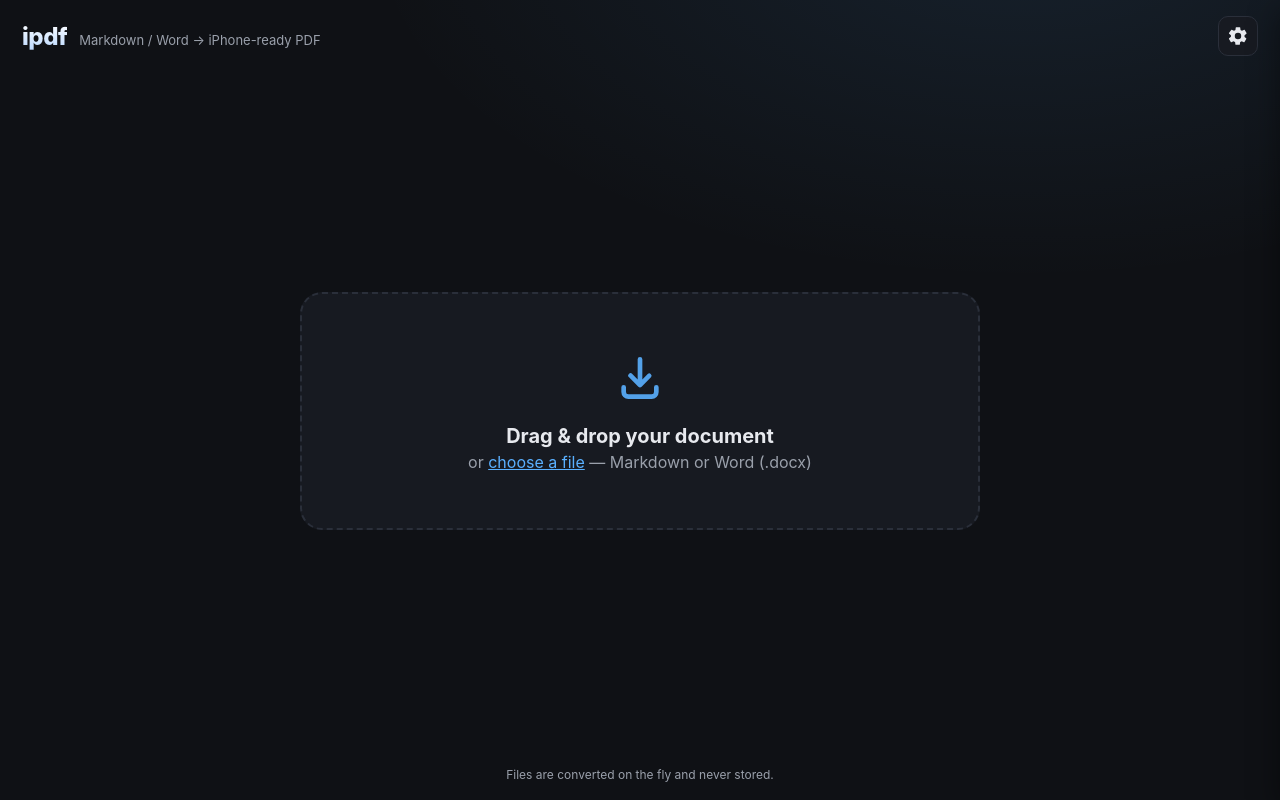
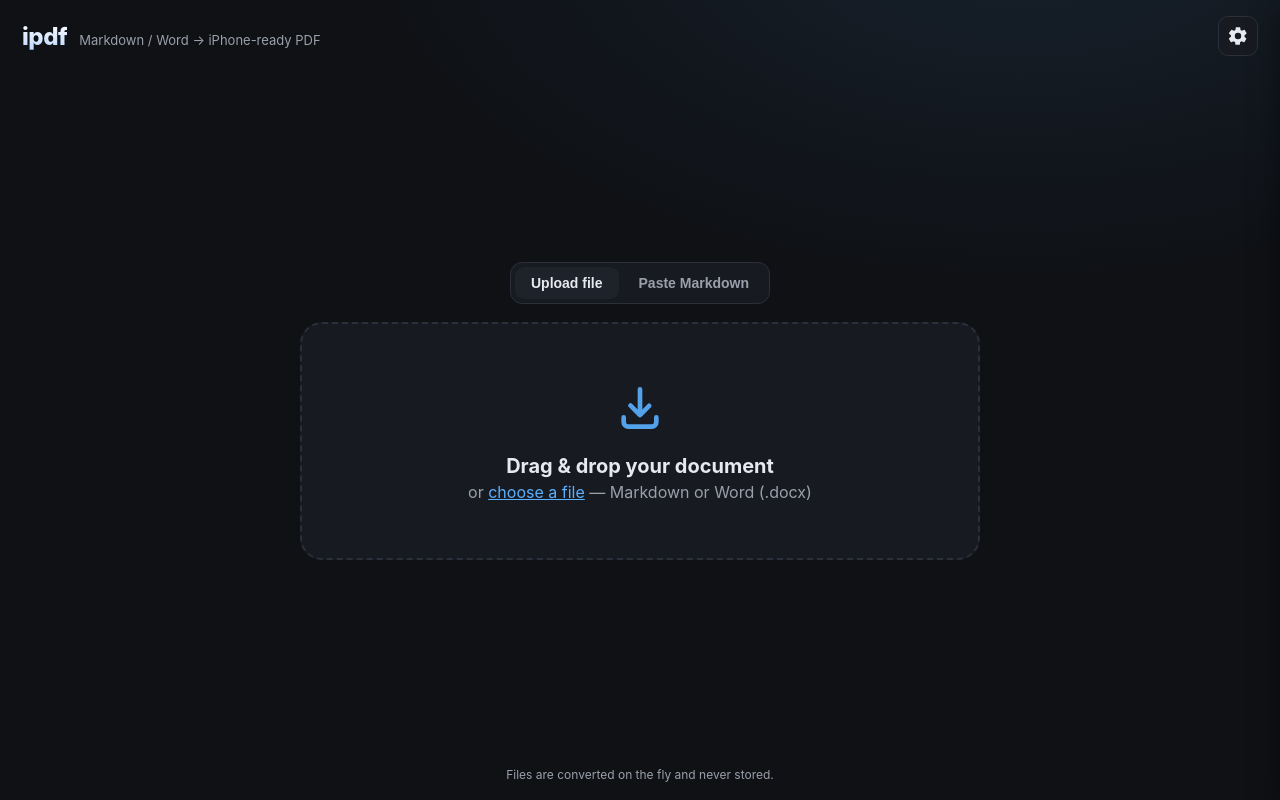
Before and after one commit to motdiem/ipdf, a Flask app: page / in a window 1280 px wide. Run offline with Flask 3, Linux system fonts and the light colour scheme.

Commit message:
web: add 'Paste Markdown' input mode alongside file upload
The web app now offers two input modes via a toggle:
- Upload file (existing drag-and-drop)
- Paste Markdown: a textarea + Convert button (Cmd/Ctrl+Enter also converts)

Backend: /convert accepts either a 'file' upload or a 'text' form field of
pasted Markdown. Pasted content is written to a temp pasted.md, treated as
Markdown, and run through the same hardened converter (SSRF-safe fetcher,
validated options, concurrency cap). The download is named after the
document's first heading. A file takes precedence if both are present.

Frontend: shared submit path for both modes; the inert JSON-bootstrap and
strict CSP (no unsafe-inline) are preserved. Desktop app inherits paste too,
since it serves the same UI.

Tests: +4 webapp tests (paste -> PDF with title-derived name, empty-text 400,
missing-input 400, options applied). 51 tests total, all passing.

```diff
--- a/webapp/app.py
+++ b/webapp/app.py
@@ -180,20 +180,26 @@ def _build_options(form) -> RenderOptions:
 
 @app.post("/convert")
 def convert():
-    if "file" not in request.files:
-        abort(400, "No file was uploaded.")
-    upload = request.files["file"]
-    if not upload.filename:
-        abort(400, "No file was selected.")
+    # Two input modes: an uploaded file, or Markdown pasted into the form's
+    # `text` field. A file takes precedence if both are somehow present.
+    upload = request.files.get("file")
+    pasted = request.form.get("text")
 
-    safe_name = secure_filename(upload.filename) or "document"
-    suffix = Path(safe_name).suffix.lower()
-    if suffix not in ALLOWED_SUFFIXES:
-        abort(
-            400,
-            f"Unsupported file type {suffix or '(none)'!r}. "
-            f"Upload a Markdown or .docx file.",
-        )
+    if upload is not None and upload.filename:
+        mode = "file"
+        safe_name = secure_filename(upload.filename) or "document"
+        suffix = Path(safe_name).suffix.lower()
+        if suffix not in ALLOWED_SUFFIXES:
+            abort(
+                400,
+                f"Unsupported file type {suffix or '(none)'!r}. "
+                f"Upload a Markdown or .docx file.",
+            )
+    elif pasted is not None and pasted.strip():
+        mode = "text"
+        safe_name = "pasted.md"  # pasted content is always treated as Markdown
+    else:
+        abort(400, "Provide a file to upload or some Markdown text to convert.")
 
     options = _build_options(request.form)
 
@@ -205,7 +211,10 @@ def convert():
         # and resolve any relative assets against its directory.
         with tempfile.TemporaryDirectory() as tmpdir:
             src = Path(tmpdir) / safe_name
-            upload.save(src)
+            if mode == "file":
+                upload.save(src)
+            else:
+                src.write_text(pasted, encoding="utf-8")
             try:
                 result = render(src, options=options)
             except ConversionError as exc:
@@ -213,7 +222,14 @@ def convert():
     finally:
         _render_slots.release()
 
-    download_name = Path(safe_name).with_suffix(".pdf").name
+    if mode == "file":
+        download_name = Path(safe_name).with_suffix(".pdf").name
+    else:
+        # No filename for pasted text — name the download after the document's
+        # title (first heading) when there is one.
+        base = secure_filename(result.title or "") or "document"
+        download_name = f"{base}.pdf"
+
     return send_file(
         io.BytesIO(result.pdf_bytes),
         mimetype="application/pdf",
--- a/webapp/static/app.js
+++ b/webapp/static/app.js
@@ -24,6 +24,14 @@
 
   const panel = $("#settings-panel");
   const overlay = $("#overlay");
+
+  const viewUpload = $("#view-upload");
+  const viewPaste = $("#view-paste");
+  const modeUploadBtn = $("#mode-upload");
+  const modePasteBtn = $("#mode-paste");
+  const pasteInput = $("#paste-input");
+  const pasteConvertBtn = $("#paste-convert");
+  const pasteHint = $("#paste-hint");
 
   const els = {
     preset: $("#opt-preset"),
@@ -126,24 +134,14 @@
     return ACCEPT.some((ext) => lower.endsWith(ext));
   }
 
-  async function convertFile(file) {
-    if (!file) return;
-    if (CHOICES.max_bytes && file.size > CHOICES.max_bytes) {
-      setStatus("That file is too large (limit " +
-        Math.round(CHOICES.max_bytes / (1024 * 1024)) + " MB).", "err");
-      return;
-    }
-    if (!hasAllowedExt(file.name)) {
-      setStatus("Unsupported file. Please choose a Markdown or .docx file.", "err");
-      return;
-    }
-
-    const form = new FormData();
-    form.append("file", file);
+  // Shared submit path for both input modes. `hooks.busy` / `hooks.reset` let
+  // each mode show its own progress UI; `fallbackBase` names the download when
+  // the server doesn't supply a Content-Disposition filename.
+  async function submitConversion(form, fallbackBase, hooks) {
     const opts = currentOptions();
     Object.keys(opts).forEach((k) => form.append(k, opts[k]));
 
-    setBusy(file.name);
+    hooks.busy();
     statusEl.hidden = true;
 
     try {
@@ -159,7 +157,7 @@
       const blob = await resp.blob();
       const dispo = resp.headers.get("Content-Disposition") || "";
       const match = /filename="?([^"]+)"?/.exec(dispo);
-      const outName = match ? match[1] : file.name.replace(/\.[^.]+$/, "") + ".pdf";
+      const outName = match ? match[1] : fallbackBase + ".pdf";
 
       if (isDesktop()) {
         // Native macOS app: hand the bytes to Python for a "Save as…" dialog.
@@ -176,8 +174,46 @@
     } catch (err) {
       setStatus(err.message || "Something went wrong.", "err");
     } finally {
-      resetDropzone();
+      hooks.reset();
     }
+  }
+
+  async function convertFile(file) {
+    if (!file) return;
+    if (CHOICES.max_bytes && file.size > CHOICES.max_bytes) {
+      setStatus("That file is too large (limit " +
+        Math.round(CHOICES.max_bytes / (1024 * 1024)) + " MB).", "err");
+      return;
+    }
+    if (!hasAllowedExt(file.name)) {
+      setStatus("Unsupported file. Please choose a Markdown or .docx file.", "err");
+      return;
+    }
+
+    const form = new FormData();
+    form.append("file", file);
+    await submitConversion(form, file.name.replace(/\.[^.]+$/, ""), {
+      busy: () => setBusy(file.name),
+      reset: resetDropzone,
+    });
+  }
+
+  async function convertText(text) {
+    if (!text || !text.trim()) {
+      setStatus("Nothing to convert — paste some Markdown first.", "err");
+      return;
+    }
+    if (CHOICES.max_bytes && text.length > CHOICES.max_bytes) {
+      setStatus("That's too much text to convert at once.", "err");
+      return;
+    }
+
+    const form = new FormData();
+    form.append("text", text);
+    await submitConversion(form, "document", {
+      busy: () => setPasteBusy(true),
+      reset: () => setPasteBusy(false),
+    });
   }
 
   // True when running inside the pywebview-based macOS desktop app.
@@ -212,6 +248,28 @@
     a.click();
     a.remove();
     setTimeout(() => URL.revokeObjectURL(url), 4000);
+  }
+
+  // -------------------------------------------------------------- paste mode
+  function setPasteBusy(busy) {
+    pasteConvertBtn.disabled = busy;
+    pasteConvertBtn.textContent = busy ? "Converting…" : "Convert to PDF";
+  }
+
+  function updatePasteHint() {
+    const n = pasteInput.value.length;
+    pasteHint.textContent = n ? n.toLocaleString() + " characters" : "";
+  }
+
+  function setMode(mode) {
+    const paste = mode === "paste";
+    viewPaste.hidden = !paste;
+    viewUpload.hidden = paste;
+    modePasteBtn.classList.toggle("active", paste);
+    modeUploadBtn.classList.toggle("active", !paste);
+    modePasteBtn.setAttribute("aria-selected", String(paste));
+    modeUploadBtn.setAttribute("aria-selected", String(!paste));
+    if (paste) pasteInput.focus();
   }
 
   // ----------------------------------------------------------------- events
@@ -254,4 +312,17 @@
       if (!dropzone.contains(e.target)) e.preventDefault();
     })
   );
+
+  // Mode toggle + paste actions.
+  modeUploadBtn.addEventListener("click", () => setMode("upload"));
+  modePasteBtn.addEventListener("click", () => setMode("paste"));
+  pasteInput.addEventListener("input", updatePasteHint);
+  pasteConvertBtn.addEventListener("click", () => convertText(pasteInput.value));
+  // Cmd/Ctrl+Enter converts from the textarea.
+  pasteInput.addEventListener("keydown", (e) => {
+    if ((e.metaKey || e.ctrlKey) && e.key === "Enter") {
+      e.preventDefault();
+      convertText(pasteInput.value);
+    }
+  });
 })();
--- a/webapp/static/style.css
+++ b/webapp/static/style.css
@@ -80,6 +80,70 @@ main {
 }
 
 #convert-form { width: min(680px, 100%); }
+
+/* ----------------------------- mode toggle ------------------------------ */
+.mode-toggle {
+  display: inline-flex;
+  gap: 4px;
+  padding: 4px;
+  background: var(--bg-elev);
+  border: 1px solid var(--border);
+  border-radius: 12px;
+}
+.mode-btn {
+  appearance: none;
+  background: transparent;
+  color: var(--muted);
+  border: none;
+  border-radius: 9px;
+  padding: 8px 16px;
+  font-size: 14px;
+  font-weight: 600;
+  cursor: pointer;
+  transition: background 0.15s, color 0.15s;
+}
+.mode-btn:hover { color: var(--fg); }
+.mode-btn.active { background: var(--bg-elev-2); color: var(--fg); }
+
+/* ------------------------------- paste view ----------------------------- */
+.paste-area {
+  width: 100%;
+  min-height: 320px;
+  resize: vertical;
+  background: var(--bg-elev);
+  color: var(--fg);
+  border: 1px solid var(--border);
+  border-radius: 16px;
+  padding: 16px 18px;
+  font-family: "SF Mono", "DejaVu Sans Mono", Menlo, Consolas, monospace;
+  font-size: 14px;
+  line-height: 1.5;
+  tab-size: 2;
+}
+.paste-area:focus { outline: none; border-color: var(--accent); }
+.paste-actions {
+  display: flex;
+  align-items: center;
+  justify-content: flex-end;
+  gap: 14px;
+  margin-top: 12px;
+}
+.paste-hint { color: var(--muted); font-size: 13px; margin-right: auto; }
+.primary-btn {
+  appearance: none;
+  background: var(--accent-strong);
+  color: #fff;
+  border: none;
+  border-radius: 10px;
+  padding: 11px 20px;
+  font-size: 14px;
+  font-weight: 700;
+  cursor: pointer;
+  transition: background 0.15s, transform 0.1s, opacity 0.15s;
+}
+.primary-btn:hover { background: var(--accent); }
+.primary-btn:active { transform: scale(0.98); }
+.primary-btn:disabled { opacity: 0.5; cursor: default; }
 
 .dropzone {
   display: block;
--- a/webapp/templates/index.html
+++ b/webapp/templates/index.html
@@ -20,7 +20,17 @@
   </header>
 
   <main>
+    <div class="mode-toggle" role="tablist" aria-label="Input mode">
+      <button id="mode-upload" class="mode-btn active" role="tab" aria-selected="true">
+        Upload file
+      </button>
+      <button id="mode-paste" class="mode-btn" role="tab" aria-selected="false">
+        Paste Markdown
+      </button>
+    </div>
+
     <form id="convert-form">
+      <div id="view-upload">
         <label id="dropzone" for="file-input" class="dropzone" tabindex="0">
           <input id="file-input" name="file" type="file"
                  accept="{{ choices.accept | join(',') }}" hidden>
@@ -33,6 +43,16 @@
             <p class="dz-sub">or <span class="link">choose a file</span> — Markdown or Word (.docx)</p>
           </div>
         </label>
+      </div>
+
+      <div id="view-paste" hidden>
+        <textarea id="paste-input" class="paste-area" spellcheck="false"
+          placeholder="# Paste your Markdown here&#10;&#10;Then press Convert to PDF…"></textarea>
+        <div class="paste-actions">
+          <span id="paste-hint" class="paste-hint"></span>
+          <button id="paste-convert" type="button" class="primary-btn">Convert to PDF</button>
+        </div>
+      </div>
     </form>
 
     <div id="status" class="status" role="status" aria-live="polite" hidden></div>
```
Also changed, not shown: docs/ARCHITECTURE.md (+9 -4 lines), tests/test_webapp.py (+21 -0 lines), README.md. Lines whose indentation alone changed are shown as unchanged.
